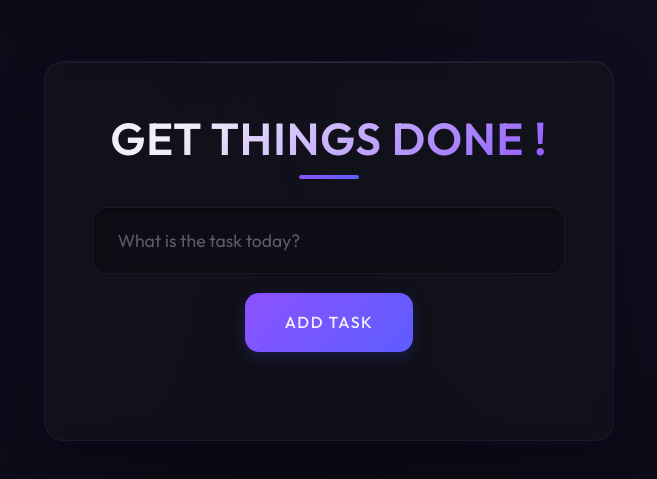
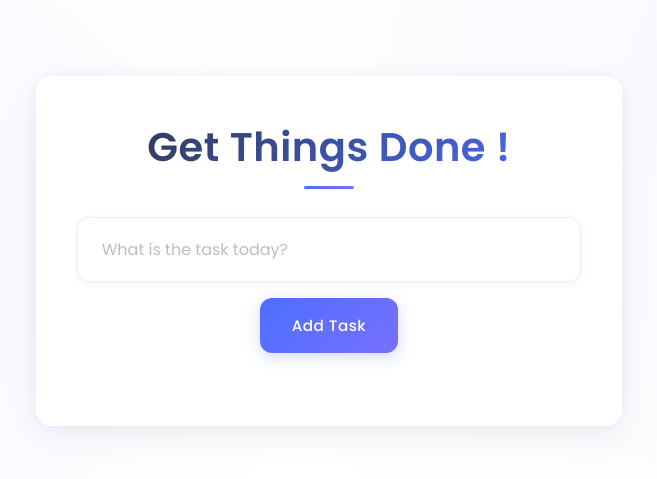
Before and after one commit to abuzarkhan1/todo-for-jenkins, a React (Create React App) app: page / in a window 1280 px wide. Shown: the part 149-628 px from the top of the page, without its empty margins (311-968 px from the left). Built offline with nearby package versions, Linux system fonts and the light colour scheme.

Commit message:
Update App.css

```diff
--- a/src/App.css
+++ b/src/App.css
@@ -1,21 +1,25 @@
-@import url('https://fonts.googleapis.com/css2?family=Outfit:wght@300;400;500;600&display=swap');
+@import url('https://fonts.googleapis.com/css2?family=Poppins:wght@300;400;500;600&display=swap');
 
 :root {
-  --primary-dark: #0a0a13;
-  --secondary-dark: #13131e;
-  --accent-color: #8c52ff;
-  --accent-secondary: #5d5dff;
-  --glass-bg: rgba(20, 20, 30, 0.65);
-  --glass-border: rgba(40, 40, 60, 0.45);
-  --card-bg: rgba(16, 16, 24, 0.75);
-  --text-primary: #f0f0f8;
-  --text-secondary: rgba(210, 210, 240, 0.7);
+  --primary-light: #ffffff;
+  --secondary-light: #f8f9fc;
+  --accent-color: #4c6fff;
+  --accent-secondary: #786fff;
+  --glass-bg: rgba(255, 255, 255, 0.85);
+  --glass-border: rgba(255, 255, 255, 0.2);
+  --card-bg: rgba(255, 255, 255, 0.92);
+  --text-primary: #2c3345;
+  --text-secondary: rgba(80, 90, 110, 0.85);
   --success: #4ecca3;
-  --delete: #e84a5f;
+  --delete: #ff6b6b;
+  --warning: #ffbe0b;
+  --shadow-sm: 0 2px 8px rgba(0, 0, 0, 0.05);
+  --shadow-md: 0 4px 20px rgba(0, 0, 0, 0.08);
+  --shadow-lg: 0 10px 30px rgba(31, 41, 55, 0.07);
 }
 
 * {
-  font-family: 'Outfit', sans-serif;
+  font-family: 'Poppins', sans-serif;
   margin: 0;
   padding: 0;
   box-sizing: border-box;
@@ -23,10 +27,10 @@
 
 body {
   min-height: 100vh;
-  background: #0a0a13;
+  background: linear-gradient(135deg, #f4f6fd, #e9effd);
   background-image:
-    radial-gradient(circle at 15% 50%, rgba(45, 25, 95, 0.15) 0%, transparent 40%),
-    radial-gradient(circle at 85% 30%, rgba(60, 60, 160, 0.1) 0%, transparent 50%);
+    radial-gradient(circle at 15% 50%, rgba(76, 111, 255, 0.05) 0%, transparent 40%),
+    radial-gradient(circle at 85% 30%, rgba(120, 111, 255, 0.05) 0%, transparent 50%);
   display: flex;
   justify-content: center;
   align-items: center;
@@ -48,9 +52,9 @@ body {
 .ambient-dot {
   position: absolute;
   border-radius: 50%;
-  background: linear-gradient(45deg, var(--accent-color), transparent);
-  filter: blur(15px);
-  opacity: 0.15;
+  background: linear-gradient(45deg, rgba(76, 111, 255, 0.1), transparent);
+  filter: blur(25px);
+  opacity: 0.5;
   animation: float 20s infinite ease-in-out;
 }
 
@@ -67,7 +71,7 @@ body {
   height: 250px;
   bottom: 15%;
   right: 10%;
-  background: linear-gradient(45deg, var(--accent-secondary), transparent);
+  background: linear-gradient(45deg, rgba(120, 111, 255, 0.1), transparent);
   animation-delay: 5s;
 }
 
@@ -76,7 +80,7 @@ body {
   height: 180px;
   top: 55%;
   left: 15%;
-  background: linear-gradient(45deg, #2c2c60, transparent);
+  background: linear-gradient(45deg, rgba(76, 191, 255, 0.1), transparent);
   animation-delay: 10s;
 }
 
@@ -95,15 +99,15 @@ body {
   }
 }
 
-/* Grid pattern overlay */
+/* Subtle grid pattern overlay */
 .grid-overlay {
   position: fixed;
   top: 0;
   left: 0;
   width: 100%;
   height: 100%;
-  background-image: linear-gradient(rgba(40, 40, 80, 0.03) 1px, transparent 1px),
-                    linear-gradient(90deg, rgba(40, 40, 80, 0.03) 1px, transparent 1px);
+  background-image: linear-gradient(rgba(200, 210, 255, 0.03) 1px, transparent 1px),
+                    linear-gradient(90deg, rgba(200, 210, 255, 0.03) 1px, transparent 1px);
   background-size: 20px 20px;
   z-index: -1;
 }
@@ -120,26 +124,25 @@ body {
 h1 {
   color: var(--text-primary);
   margin-bottom: 2.5rem;
-  font-size: 2.8rem;
+  font-size: 2.5rem;
   font-weight: 600;
-  letter-spacing: 1px;
-  text-transform: uppercase;
-  background: linear-gradient(135deg, var(--text-primary) 20%, var(--accent-color) 100%);
+  letter-spacing: 0.5px;
+  position: relative;
+  background: linear-gradient(135deg, #2c3345 0%, var(--accent-color) 100%);
   -webkit-background-clip: text;
   -webkit-text-fill-color: transparent;
-  position: relative;
 }
 
 h1::after {
   content: '';
   position: absolute;
-  width: 60px;
-  height: 4px;
+  width: 50px;
+  height: 3px;
   bottom: -12px;
   left: 50%;
   transform: translateX(-50%);
   background: linear-gradient(90deg, var(--accent-color), var(--accent-secondary));
-  border-radius: 2px;
+  border-radius: 3px;
 }
 
 .TodoWrapper {
@@ -147,12 +150,10 @@ h1::after {
   backdrop-filter: blur(10px);
   -webkit-backdrop-filter: blur(10px);
   border: 1px solid var(--glass-border);
-  border-radius: 20px;
-  padding: 3rem;
-  box-shadow:
-    0 10px 40px rgba(0, 0, 0, 0.3),
-    0 0 20px rgba(80, 50, 200, 0.1),
-    inset 0 1px 1px rgba(255, 255, 255, 0.05);
+  border-radius: 16px;
+  padding: 2.5rem;
+  box-shadow: var(--shadow-lg),
+    0 0 15px rgba(120, 111, 255, 0.05);
   position: relative;
   overflow: hidden;
 }
@@ -167,59 +168,59 @@ h1::after {
   height: 1px;
   background: linear-gradient(90deg,
     transparent 0%,
-    rgba(255, 255, 255, 0.05) 30%,
-    rgba(255, 255, 255, 0.1) 50%,
-    rgba(255, 255, 255, 0.05) 70%,
+    rgba(255, 255, 255, 0.8) 30%,
+    rgba(255, 255, 255, 1) 50%,
+    rgba(255, 255, 255, 0.8) 70%,
     transparent 100%);
 }
 
 .TodoForm {
   width: 100%;
-  margin-bottom: 2.5rem;
+  margin-bottom: 2rem;
   position: relative;
 }
 
 .todo-input {
-  background: rgba(0, 0, 0, 0.2);
-  border: 1px solid var(--glass-border);
-  border-radius: 14px;
-  padding: 1.3rem 1.5rem;
+  background: rgba(255, 255, 255, 0.8);
+  border: 1px solid rgba(230, 235, 245, 0.8);
+  border-radius: 12px;
+  padding: 1.2rem 1.5rem;
   width: 100%;
   color: var(--text-primary);
-  font-size: 1.1rem;
+  font-size: 1rem;
   transition: all 0.3s cubic-bezier(0.2, 0.8, 0.2, 1);
-  box-shadow: inset 0 2px 4px rgba(0, 0, 0, 0.3);
+  box-shadow: var(--shadow-sm);
 }
 
 .todo-input:focus {
   outline: none;
   border-color: var(--accent-color);
+  background: white;
   box-shadow:
-    0 0 0 3px rgba(140, 82, 255, 0.2),
-    inset 0 2px 4px rgba(0, 0, 0, 0.3);
+    0 0 0 3px rgba(76, 111, 255, 0.15),
+    var(--shadow-sm);
   transform: translateY(-2px);
 }
 
 .todo-input::placeholder {
-  color: rgba(210, 210, 240, 0.4);
+  color: rgba(80, 90, 110, 0.4);
 }
 
 .todo-btn {
   background: linear-gradient(135deg, var(--accent-color), var(--accent-secondary));
-  color: var(--text-primary);
+  color: white;
   border: none;
-  border-radius: 14px;
-  padding: 1.2rem 2.5rem;
-  font-size: 1rem;
+  border-radius: 12px;
+  padding: 1rem 2rem;
+  font-size: 0.95rem;
   font-weight: 500;
   cursor: pointer;
   transition: all 0.3s cubic-bezier(0.2, 0.8, 0.2, 1);
-  margin-top: 1.2rem;
-  text-transform: uppercase;
-  letter-spacing: 1.5px;
+  margin-top: 1rem;
+  letter-spacing: 0.5px;
   position: relative;
   overflow: hidden;
-  box-shadow: 0 5px 15px rgba(60, 60, 200, 0.25);
+  box-shadow: 0 4px 15px rgba(76, 111, 255, 0.25);
 }
 
 .todo-btn::before {
@@ -235,7 +236,7 @@ h1::after {
 
 .todo-btn:hover {
   transform: translateY(-3px);
-  box-shadow: 0 8px 25px rgba(60, 60, 200, 0.35);
+  box-shadow: 0 6px 20px rgba(76, 111, 255, 0.35);
 }
 
 .todo-btn:hover::before {
@@ -256,23 +257,22 @@ h1::after {
 
 .todo-btn:active {
   transform: translateY(0);
-  box-shadow: 0 3px 10px rgba(60, 60, 200, 0.25);
+  box-shadow: 0 3px 10px rgba(76, 111, 255, 0.2);
 }
 
 .Todo {
   background: var(--card-bg);
-  backdrop-filter: blur(5px);
-  -webkit-backdrop-filter: blur(5px);
-  border: 1px solid rgba(30, 30, 50, 0.5);
-  border-radius: 14px;
-  padding: 1.3rem 1.5rem;
-  margin-bottom: 1.2rem;
+  border-radius: 12px;
+  padding: 1.2rem 1.5rem;
+  margin-bottom: 1rem;
   display: flex;
   justify-content: space-between;
   align-items: center;
   transition: all 0.3s cubic-bezier(0.2, 0.8, 0.2, 1);
   position: relative;
   overflow: hidden;
+  box-shadow: var(--shadow-sm);
+  border-left: 3px solid transparent;
 }
 
 .Todo::before {
@@ -280,7 +280,7 @@ h1::after {
   position: absolute;
   top: 0;
   left: 0;
-  width: 4px;
+  width: 3px;
   height: 100%;
   background: linear-gradient(to bottom, var(--accent-color), var(--accent-secondary));
   opacity: 0;
@@ -288,9 +288,9 @@ h1::after {
 }
 
 .Todo:hover {
-  transform: translateX(5px) translateY(-3px);
-  box-shadow: 0 5px 15px rgba(0, 0, 0, 0.2);
-  border-left: 1px solid var(--accent-color);
+  transform: translateY(-3px);
+  box-shadow: var(--shadow-md);
+  border-left: 3px solid var(--accent-color);
 }
 
 .Todo:hover::before {
@@ -310,45 +310,45 @@ h1::after {
   color: var(--text-secondary);
   text-decoration: line-through;
   cursor: pointer;
-  opacity: 0.65;
+  opacity: 0.75;
   font-weight: 300;
 }
 
 .todo-actions {
   display: flex;
-  gap: 12px;
+  gap: 10px;
 }
 
 .edit-icon,
 .delete-icon {
   cursor: pointer;
-  padding: 0.6rem;
-  border-radius: 50%;
+  padding: 0.5rem;
+  border-radius: 8px;
   transition: all 0.3s cubic-bezier(0.2, 0.8, 0.2, 1);
   color: var(--text-secondary);
-  background: rgba(30, 30, 50, 0.4);
+  background: rgba(245, 247, 250, 0.8);
   display: flex;
   align-items: center;
   justify-content: center;
 }
 
 .edit-icon:hover {
-  background: rgba(93, 93, 255, 0.2);
-  color: var(--accent-secondary);
-  transform: rotate(15deg) scale(1.1);
+  background: rgba(76, 111, 255, 0.1);
+  color: var(--accent-color);
+  transform: rotate(10deg) scale(1.1);
 }
 
 .delete-icon:hover {
-  background: rgba(232, 74, 95, 0.2);
+  background: rgba(255, 107, 107, 0.1);
   color: var(--delete);
-  transform: rotate(-15deg) scale(1.1);
+  transform: rotate(-10deg) scale(1.1);
 }
 
 /* Task Animations */
 @keyframes slideIn {
   0% {
     opacity: 0;
-    transform: translateY(30px) scale(0.9);
+    transform: translateY(20px) scale(0.95);
   }
   70% {
     transform: translateY(-5px) scale(1.01);
@@ -433,7 +433,7 @@ h1::after {
 }
 
 ::-webkit-scrollbar-track {
-  background: rgba(0, 0, 0, 0.2);
+  background: rgba(245, 247, 250, 0.8);
   border-radius: 10px;
 }
 
@@ -443,17 +443,22 @@ h1::after {
 }
 
 ::-webkit-scrollbar-thumb:hover {
-  background: linear-gradient(to bottom, #9e70ff, #7a7aff);
+  background: linear-gradient(to bottom, #5a7eff, #8b83ff);
 }
 
 /* Responsive adjustments */
 @media (max-width: 768px) {
   .TodoWrapper {
-    padding: 2rem;
+    padding: 1.5rem;
+    margin: 0 1rem;
   }
 
   h1 {
-    font-size: 2.2rem;
+    font-size: 2rem;
+  }
+
+  .todo-btn {
+    width: 100%;
   }
 }
 
@@ -467,19 +472,20 @@ h1::after {
 .task-status::before {
   content: '';
   display: inline-block;
-  width: 10px;
-  height: 10px;
+  width: 18px;
+  height: 18px;
   border-radius: 50%;
-  margin-right: 10px;
-  background: rgba(140, 82, 255, 0.3);
-  border: 1px solid rgba(140, 82, 255, 0.5);
+  margin-right: 12px;
+  background: white;
+  border: 2px solid rgba(76, 111, 255, 0.3);
   transition: all 0.3s ease;
+  box-shadow: 0 1px 3px rgba(0, 0, 0, 0.05);
 }
 
 .task-status.completed::before {
   background: var(--success);
   border-color: var(--success);
-  box-shadow: 0 0 10px rgba(78, 204, 163, 0.4);
+  box-shadow: 0 0 10px rgba(78, 204, 163, 0.3);
   animation: pulse 1.5s infinite;
 }
 
@@ -524,3 +530,225 @@ h1::after {
     transform: rotate(360deg);
   }
 }
+
+/* Due date indicator */
+.due-date {
+  font-size: 0.8rem;
+  color: var(--text-secondary);
+  display: flex;
+  align-items: center;
+  margin-top: 6px;
+}
+
+.due-date.upcoming {
+  color: var(--warning);
+}
+
+.due-date.overdue {
+  color: var(--delete);
+}
+
+.due-date svg {
+  margin-right: 5px;
+}
+
+/* Priority indicator */
+.priority-indicator {
+  display: inline-block;
+  width: 30px;
+  height: 4px;
+  border-radius: 2px;
+  margin-right: 10px;
+}
+
+.priority-high {
+  background: var(--delete);
+  box-shadow: 0 0 5px rgba(255, 107, 107, 0.3);
+}
+
+.priority-medium {
+  background: var(--warning);
+  box-shadow: 0 0 5px rgba(255, 190, 11, 0.3);
+}
+
+.priority-low {
+  background: var(--success);
+  box-shadow: 0 0 5px rgba(78, 204, 163, 0.3);
+}
+
+/* Progress bar for todo list */
+.progress-container {
+  width: 100%;
+  height: 6px;
+  background: rgba(240, 242, 245, 0.8);
+  border-radius: 3px;
+  margin: 20px 0;
+  overflow: hidden;
+}
+
+.progress-bar {
+  height: 100%;
+  background: linear-gradient(to right, var(--accent-color), var(--accent-secondary));
+  border-radius: 3px;
+  transition: width 0.5s ease;
+}
+
+/* Filter buttons */
+.filter-container {
+  display: flex;
+  justify-content: center;
+  margin-bottom: 20px;
+  gap: 10px;
+}
+
+.filter-btn {
+  background: white;
+  border: 1px solid rgba(230, 235, 245, 0.8);
+  border-radius: 8px;
+  padding: 0.5rem 1rem;
+  font-size: 0.9rem;
+  cursor: pointer;
+  transition: all 0.3s ease;
+}
+
+.filter-btn:hover {
+  background: rgba(76, 111, 255, 0.05);
+  border-color: rgba(76, 111, 255, 0.2);
+}
+
+.filter-btn.active {
+  background: var(--accent-color);
+  color: white;
+  border-color: var(--accent-color);
+  box-shadow: 0 2px 8px rgba(76, 111, 255, 0.25);
+}
+
+/* Tags */
+.tag {
+  display: inline-block;
+  background: rgba(76, 111, 255, 0.1);
+  color: var(--accent-color);
+  border-radius: 4px;
+  padding: 2px 8px;
+  font-size: 0.75rem;
+  margin-right: 5px;
+  font-weight: 500;
+}
+
+.tag.work {
+  background: rgba(76, 111, 255, 0.1);
+  color: var(--accent-color);
+}
+
+.tag.personal {
+  background: rgba(120, 111, 255, 0.1);
+  color: var(--accent-secondary);
+}
+
+.tag.home {
+  background: rgba(78, 204, 163, 0.1);
+  color: var(--success);
+}
+
+.tag.urgent {
+  background: rgba(255, 107, 107, 0.1);
+  color: var(--delete);
+}
+
+/* Search box */
+.search-container {
+  position: relative;
+  margin-bottom: 20px;
+}
+
+.search-input {
+  width: 100%;
+  padding: 0.8rem 1rem 0.8rem 2.5rem;
+  border: 1px solid rgba(230, 235, 245, 0.8);
+  border-radius: 10px;
+  background: white;
+  transition: all 0.3s ease;
+}
+
+.search-input:focus {
+  outline: none;
+  border-color: var(--accent-color);
+  box-shadow: 0 0 0 3px rgba(76, 111, 255, 0.1);
+}
+
+.search-icon {
+  position: absolute;
+  left: 12px;
+  top: 50%;
+  transform: translateY(-50%);
+  color: var(--text-secondary);
+}
+
+/* Confetti Animation for completing all tasks */
+.confetti {
+  position: fixed;
+  width: 10px;
+  height: 10px;
+  background-color: #f0f0f0;
+  opacity: 0;
+  animation: confetti-fall 3s ease-in-out infinite;
+}
+
+@keyframes confetti-fall {
+  0% {
+    opacity: 1;
+    top: -10%;
+    transform: translateX(0) rotateZ(0deg);
+  }
+  100% {
+    opacity: 0;
+    top: 100%;
+    transform: translateX(100px) rotateZ(360deg);
+  }
+}
+
+/* Categories dropdown */
+.category-dropdown {
+  position: relative;
+  display: inline-block;
+  margin-bottom: 15px;
+}
+
+.category-button {
+  background: white;
+  border: 1px solid rgba(230, 235, 245, 0.8);
+  border-radius: 8px;
+  padding: 0.6rem 1rem;
+  font-size: 0.9rem;
+  cursor: pointer;
+  display: flex;
+  align-items: center;
+  gap: 5px;
+}
+
+.category-dropdown-content {
+  display: none;
+  position: absolute;
+  background: white;
+  min-width: 150px;
+  box-shadow: var(--shadow-md);
+  border-radius: 8px;
+  z-index: 10;
+  margin-top: 5px;
+}
+
+.category-dropdown-content a {
+  padding: 8px 15px;
+  display: block;
+  color: var(--text-primary);
+  text-decoration: none;
+  transition: all 0.2s ease;
+}
+
+.category-dropdown-content a:hover {
+  background: rgba(76, 111, 255, 0.05);
+}
+
+.category-dropdown:hover .category-dropdown-content {
+  display: block;
+}
```
